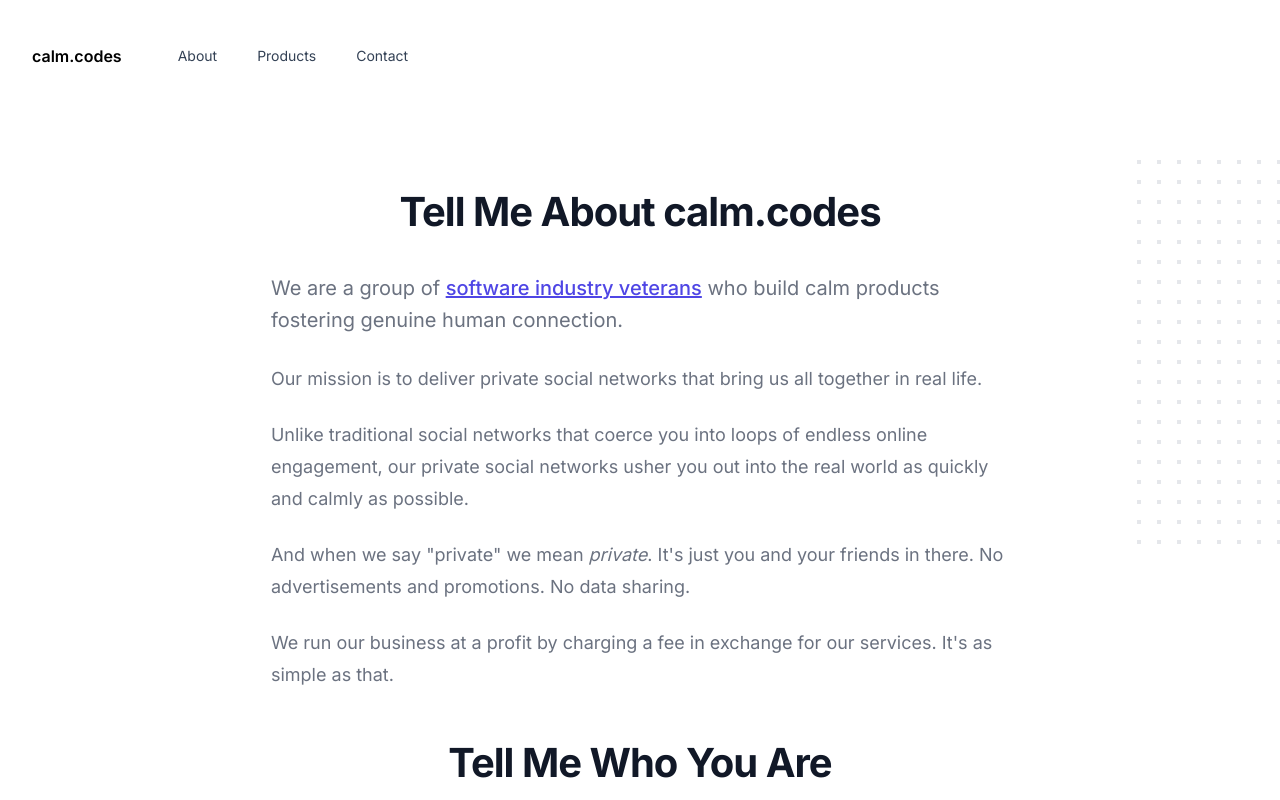
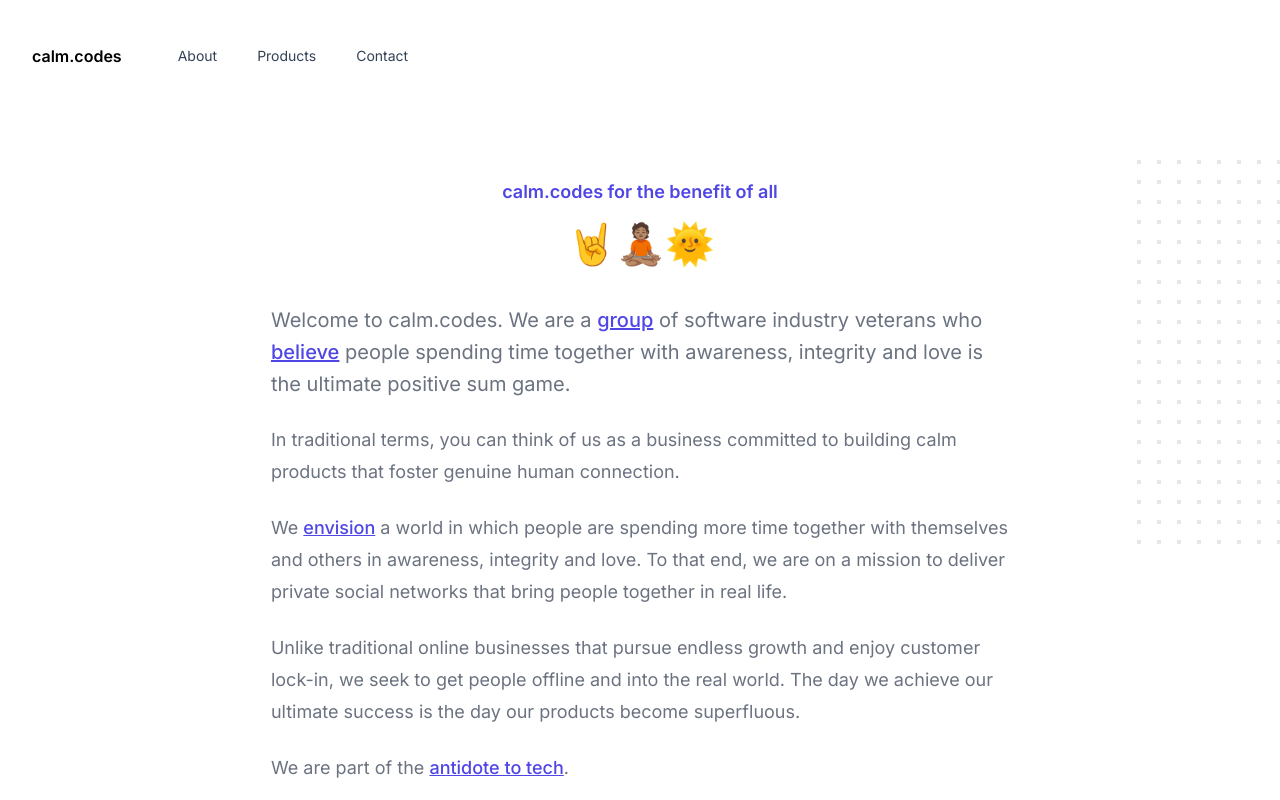
Before and after one commit to corevectors/www, a Next.js app: page /about in a window 1280 px wide. Shown: the top 800 px of the page. Built offline with nearby package versions, Linux system fonts and the light colour scheme.

Commit message:
Revert "Update about text"
This reverts commit 6fe84666164a974e9b0ae44b64891ceebbe6aac6.

```diff
--- a/src/components/About.jsx
+++ b/src/components/About.jsx
@@ -77,40 +77,63 @@
         <div className="mx-auto max-w-prose text-lg">
           <h1>
             <span
+              className="block text-center text-lg font-semibold text-indigo-600">
+              calm.codes for the benefit of all
+            </span>
+            <span
               className="mt-2 block text-center text-3xl font-bold leading-8 tracking-tight text-gray-900 sm:text-4xl">
-            Tell Me About calm.codes
+              🤘🧘🏽🌞
             </span>
           </h1>
+          <p className="mt-8 text-xl leading-8 text-gray-500">
+            Welcome to calm.codes. We are a <a className="underline text-indigo-600 font-medium" href="#about-us">group</a> of software industry veterans who{" "}
+            <a target="_blank" rel="noreferrer noopener"
+               className="underline text-indigo-600 font-medium"
+               href={"https://www.linkedin.com/posts/kkurian_ive-been-retired-since-firing-my-last-client-activity-6995795384153362432-hTP5?utm_source=share&utm_medium=member_desktop"}>
+              believe
+            </a>
+            {" "}
+            people spending time together with awareness, integrity and love is
+            the ultimate positive
+            sum game.
+          </p>
         </div>
         <div className="prose prose-lg prose-indigo mx-auto mt-6 text-gray-500">
-          <p className="mt-8 text-xl leading-8 text-gray-500">
-            We are a group of <a className="underline text-indigo-600
-            font-medium" href="#about-us">software industry veterans</a> who
-            build calm products fostering genuine human connection.
+          <p>
+            In traditional terms, you can think of us as a business committed to
+            building calm products that foster genuine human connection.
           </p>
           <p>
-            Our mission is to deliver private social networks that bring us all
-            together in real life.
+            We
+            {" "}
+            <a target="_blank" rel="noreferrer noopener" href="https://kerrykurian.com/posts/solstice-and-the-path">
+              envision
+              </a>
+            {" "}
+            a world in which people are spending more time together
+            with themselves and others in awareness, integrity and love. To that
+            end, we are on a mission to deliver private social networks that
+            bring people together in real life.
           </p>
+
           <p>
-            Unlike traditional social networks that coerce
-            you into loops of endless online engagement, our private
-            social networks usher you out into the real world as quickly and
-            calmly as possible.
+            Unlike traditional online businesses that pursue endless growth and
+            enjoy customer lock-in, we seek to get people offline and into the
+            real world. The day we achieve our ultimate success is the day our
+            products become superfluous.
           </p>
+
           <p>
-            And when we say "private" we mean <em>private</em>. It's
-            just you and your friends in there. No advertisements
-            and promotions. No data sharing.
+            We are part of the{" "}
+            <a target="_blank" rel="noreferrer noopener"
+               href="https://www.antidoteto.tech">antidote to
+              tech</a>.
           </p>
-          <p>
-            We run our business at a profit by charging a fee in exchange for
-            our services. It's as simple as that.
-          </p>
+
           <span
             id="about-us"
             className="pt-5 mt-2 block text-center text-3xl font-bold leading-8 tracking-tight text-gray-900 sm:text-4xl">
-              Tell Me Who You Are
+              Tell Me Who You Are.
             </span>
 
           <div>
```
